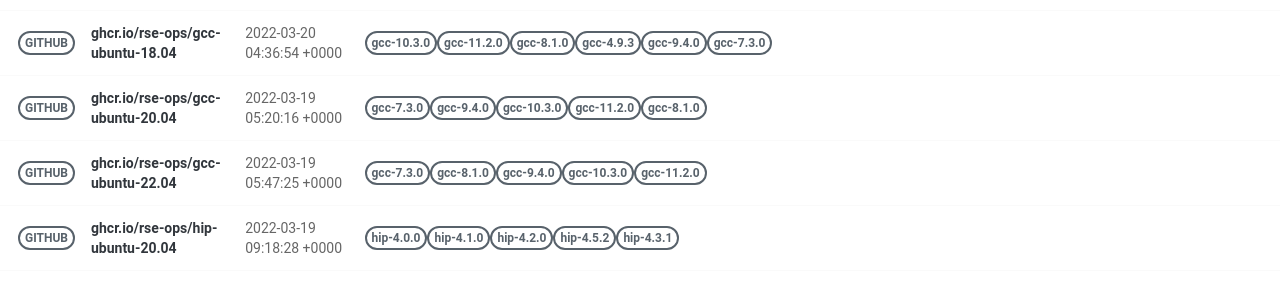
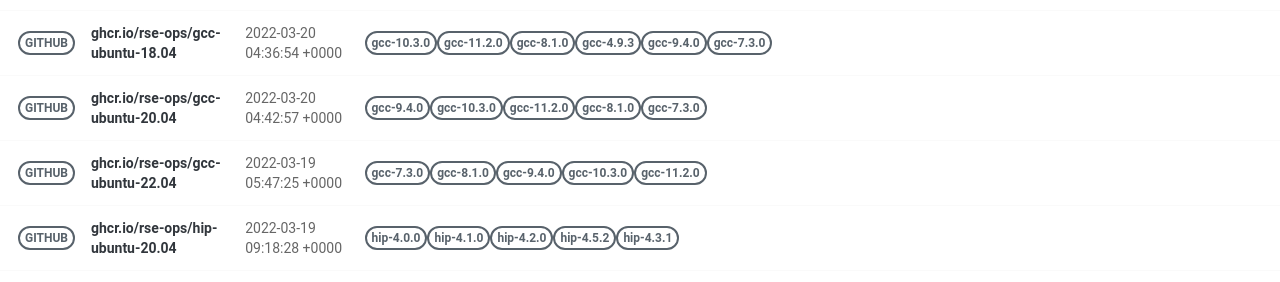
Before and after one commit to rse-ops/docker-images, a Jekyll site: the page built from pages/index.md, in a window 1280 px wide. Shown: the part 581-863 px from the top of the page. Built offline with Jekyll 4.4.1, drawn with Linux system fonts in a browser that asks for light colours; nearby versions of some CDN libraries.

Commit message:
Automated push to update library 2022-03-20

```diff
--- a/_library/ghcr.io-rse-ops-gcc-ubuntu-20.04.md
+++ b/_library/ghcr.io-rse-ops-gcc-ubuntu-20.04.md
@@ -1,14 +1,11 @@
 ---
 layout: container
 name: ghcr.io/rse-ops/gcc-ubuntu-20.04
-updated_at: 2022-03-19 05:20:16.236690
+updated_at: 2022-03-20 04:42:57.267487
 
 
 container_url: https://github.com/orgs/rse-ops/packages/container/package/gcc-ubuntu-20.04
 versions:
- - tag: gcc-7.3.0
-   dockerfile: https://github.com/rse-ops/docker-images/blob/main/ubuntu/gcc/Dockerfile
-   manifest: https://crane.ggcr.dev/manifest/ghcr.io/rse-ops/gcc-ubuntu-20.04:gcc-7.3.0
  - tag: gcc-9.4.0
    dockerfile: https://github.com/rse-ops/docker-images/blob/main/ubuntu/gcc/Dockerfile
    manifest: https://crane.ggcr.dev/manifest/ghcr.io/rse-ops/gcc-ubuntu-20.04:gcc-9.4.0
```
Also changed, not shown: other parts of _library/ghcr.io-rse-ops-gcc-ubuntu-20.04.md (+3 -0 lines).
